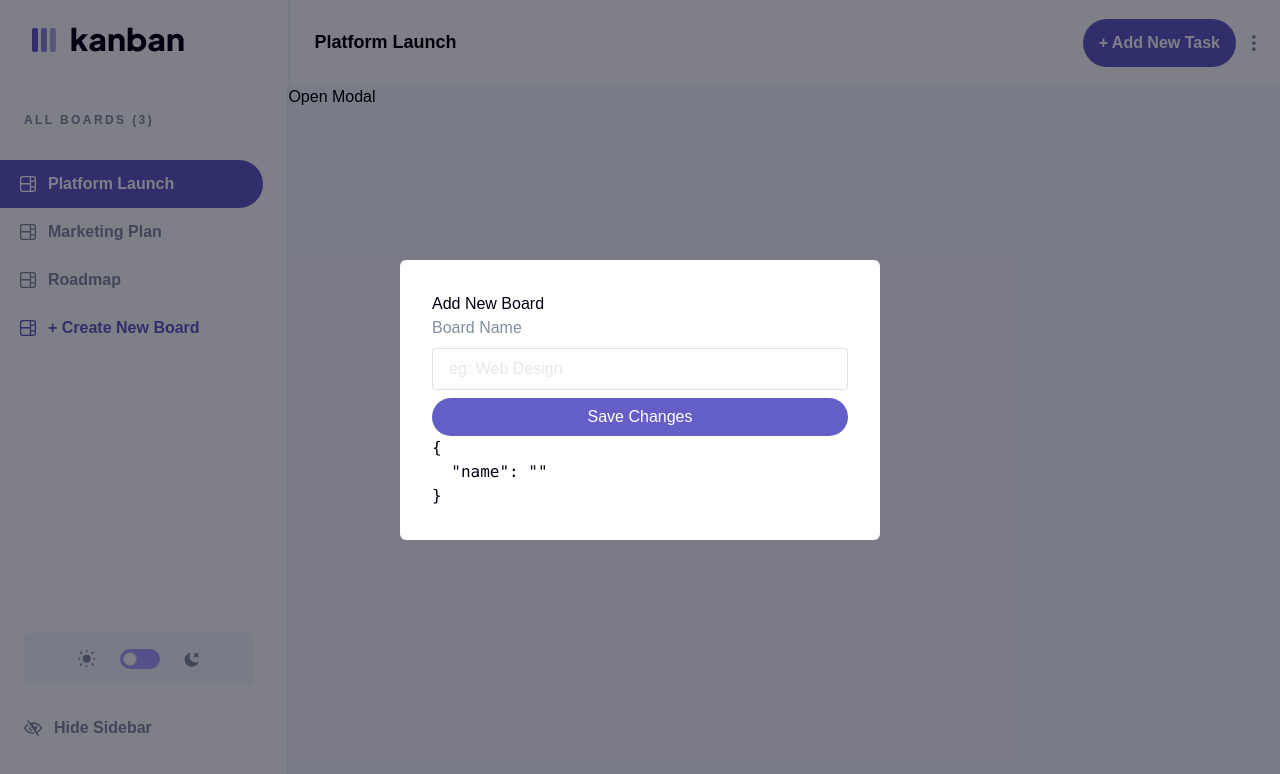
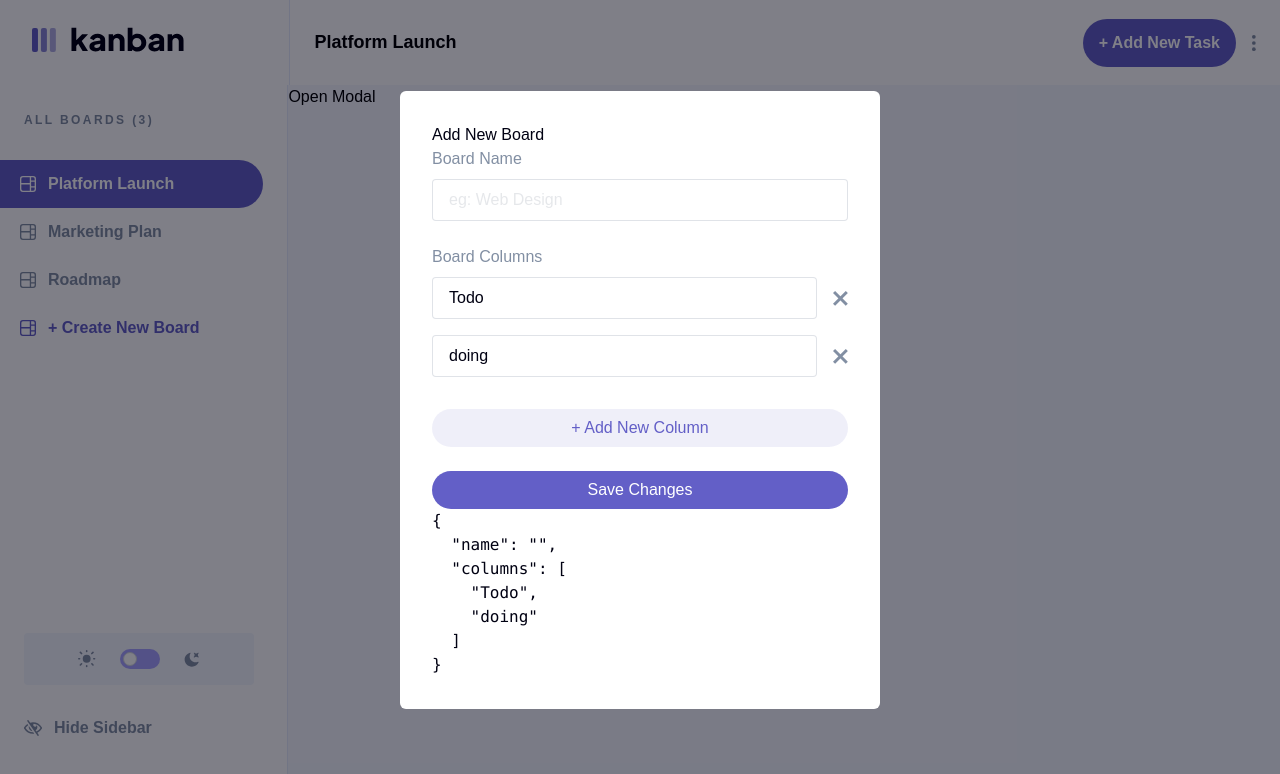
Before and after one commit to Em-codes/kanban-project-manager, a Next.js app: page / in a window 1280 px wide. Shown: the top 774 px of the page. Built offline with nearby package versions, Linux system fonts and the light colour scheme.

Commit message:
Dev/UI - modals

```diff
--- a/src/components/Modal/CreateNewBoard.tsx
+++ b/src/components/Modal/CreateNewBoard.tsx
@@ -1,5 +1,5 @@
 import TextInput from '@components/shared/TextInput'
-import { Formik, Field, Form } from 'formik'
+import { Formik, FieldArray, Form } from 'formik'
 import * as Yup from 'yup'
 import React from 'react'
 import Button from '@components/shared/Button'
@@ -9,14 +9,14 @@ const CreateNewBoard = () => {
     const validate = Yup.object({
         name: Yup.string().required("Board title is required"),
         columns: Yup.array().of(
-                Yup.string().required("Column title is required"),
+            Yup.string().required("Column title is required"),
         )
     })
 
     return (
         <div>
             <Formik
-                initialValues={{ name: "" }}
+                initialValues={{ name: "", columns: ['Todo', 'doing'] }}
                 validationSchema={validate}
                 onSubmit={(values, { setSubmitting, resetForm }) => {
                     setSubmitting(true)
@@ -30,7 +30,43 @@ const CreateNewBoard = () => {
                 {({ values, isSubmitting, handleSubmit }) => (
                     <Form onSubmit={handleSubmit}>
                         <TextInput label='Board Name' name="name" type="input" placeholder='eg: Web Design' />
-                        <Button children={'Save Changes'} width={"w-full"} padding={'py-[7px]'} color={'text-white'}/>
+                        <label className="body-md capitalize text-mediumGrey dark:text-white mt-6 block">
+                            Board Columns
+                        </label>
+
+                        <FieldArray name="columns"
+                            render={val => (
+                                <div>
+                                    {values.columns.map((_, i) => (
+                                        <div key={i} className="flex">
+                                            <TextInput label='' name={`columns[${i}]`} type="text" placeholder="e.g. Archived" />
+                                            <button onClick={() => val.remove(i)}
+                                             className="text-mediumGrey hover:text-mainRed ml-4"
+                                            >
+                                                <svg width="15" height="15" xmlns="http://www.w3.org/2000/svg">
+                                                    <g fill="currentColor" fillRule="evenodd">
+                                                        <path d="m12.728 0 2.122 2.122L2.122 14.85 0 12.728z" />
+                                                        <path d="M0 2.122 2.122 0 14.85 12.728l-2.122 2.122z" />
+                                                    </g>
+                                                </svg>
+                                            </button>
+                                        </div>
+                                    ))}
+                                    <br />
+
+                                    <button
+                                        type='submit'
+                                        onClick={() => val.push('')}
+                                        className={'bg-[#635FC71A] rounded-full w-full py-[7px] text-mainPurple transition duration-200 text-base hover:bg-mainPurpleHover font-sans'}
+                                    >
+                                        {'+ Add New Column'}
+                                    </button>
+                                </div>
+                            )}
+                        />
+                        <br />
+
+                        <Button type="submit" disabled={isSubmitting} children={'Save Changes'} width={"w-full"} padding={'py-[7px]'} color={'text-white'} />
                         <pre>{JSON.stringify(values, null, 2)}</pre>
                     </Form>
                 )}
--- a/src/components/SideBar/BoardNamesTag.tsx
+++ b/src/components/SideBar/BoardNamesTag.tsx
@@ -8,7 +8,7 @@ import CreateNewBoard from './CreateNewBoardCTA'
 const BoardNamesTag = () => {
     const [isActiveBoard, updateIsActiveBoard] = useState(0)
     useEffect(() => {
-        console.log(data)
+        console.table(data)
     }, [])
     const boardNameTag = data.boards.map((val, i: any) => (
         <div
--- a/src/components/shared/Button.tsx
+++ b/src/components/shared/Button.tsx
@@ -4,14 +4,16 @@ interface ButtonProps {
     padding?: string;
     width?: string;
     color?: string;
-    font_weight?: string
+    font_weight?: string;
+    disabled?: boolean;
+    type?: "button" | "submit" | "reset";
     children?: React.ReactNode;
     onClick?: (event: React.MouseEvent<HTMLButtonElement>) => void;
 }
 
-const Button = ({children, padding, width, color, font_weight, onClick} : ButtonProps) => {
+const Button = ({children, padding, width, color, font_weight, disabled, type, onClick} : ButtonProps) => {
   return (
-    <button onClick={onClick} className={`bg-mainPurple ${padding} ${width} ${color} ${font_weight} rounded-full transition duration-200 text-base hover:bg-mainPurpleHover font-sans`}>
+    <button onClick={onClick} type={type} disabled={disabled} className={`bg-mainPurple ${padding} ${width} ${color} ${font_weight} rounded-full transition duration-200 text-base hover:bg-mainPurpleHover font-sans`}>
         {children}
     </button>
   )
```
